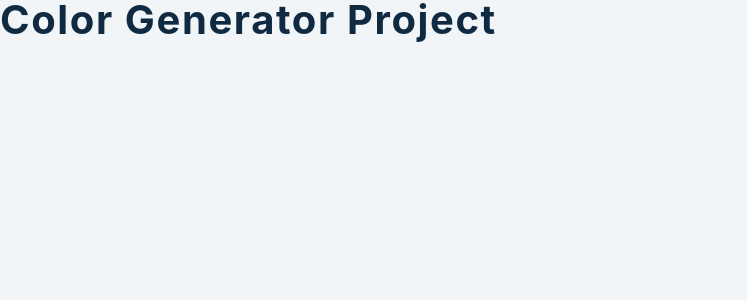
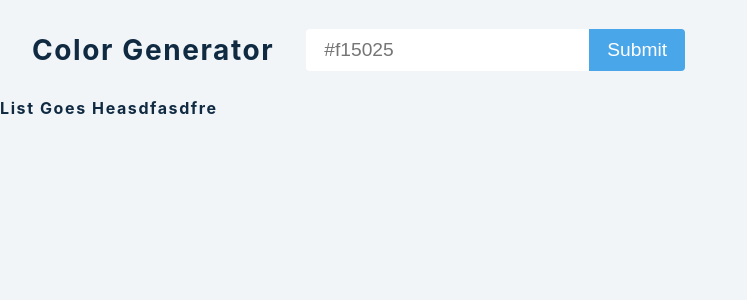
Before and after one commit to nfragiskatos/React-Color_Generator, a React (Create React App) app: page / in a window 1280 px wide. Shown: the top 300 px of the page, without its empty margins (0-747 px from the left). Built offline with nearby package versions, Linux system fonts and the light colour scheme.

Commit message:
Initial UI setup and state declaration.

```diff
--- a/src/App.js
+++ b/src/App.js
@@ -1,10 +1,32 @@
-import React, { useState } from 'react'
-import SingleColor from './SingleColor'
+import React, { useState } from 'react';
+import SingleColor from './SingleColor';
 
-import Values from 'values.js'
+import Values from 'values.js';
 
-function App() {
-  return <h2>color generator project</h2>
+function App () {
+	const [ color, setColor ] = useState('');
+	const [ error, getError ] = useState(false);
+	const [ list, setList ] = useState([]);
+
+	const handleSubmit = (e) => {
+		e.preventDefault();
+		console.log('handle submit');
+	};
+
+	return (
+		<>
+			<section className="container">
+        <h3>color generator</h3>
+        <form onSubmit={handleSubmit}>
+          <input type="text" value={color} onChange={(e) => setColor(e.target.value)} placeholder="#f15025"/>
+          <button className="btn" type="submit">submit</button>
+        </form>
+      </section>
+			<section className="colors">
+				<h4>list goes heasdfasdfre</h4>
+			</section>
+		</>
+	);
 }
 
-export default App
+export default App;
```
